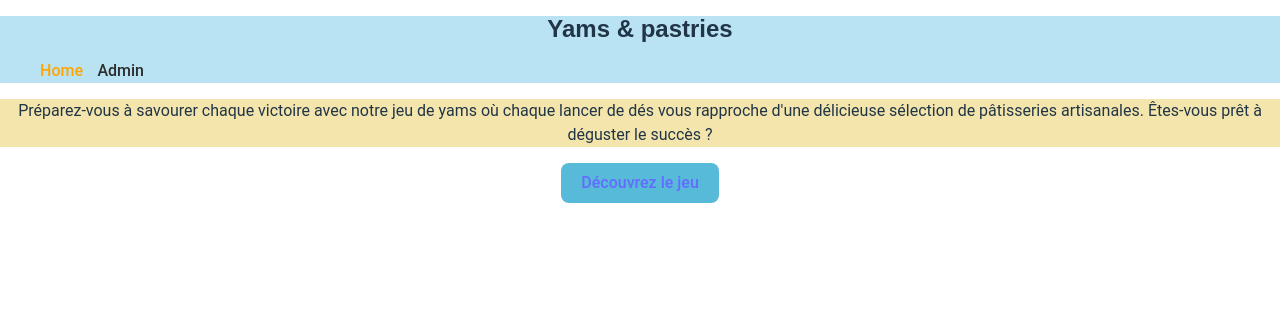
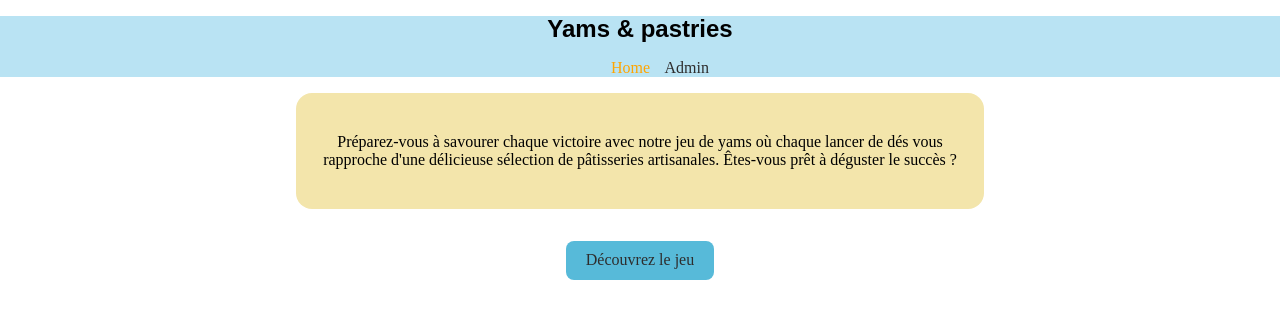
Before and after one commit to Sigma-2000/Yams-app-Thibault-Am-lie, a React (Vite) app in the folder Yams-Pastries-App/: page / in a window 1280 px wide. Shown: the top 318 px of the page. Built offline with nearby package versions, Linux system fonts and the light colour scheme.

Commit message:
move Navbar to App

```diff
--- a/Yams-Pastries-App/src/App.jsx
+++ b/Yams-Pastries-App/src/App.jsx
@@ -3,10 +3,12 @@ import { Routes, Route } from "react-router-dom";
 import Homepage from "./pages/Homepage";
 import Admin from "./pages/Admin";
 import Game from "./pages/Game";
+import Navbar from "./components/Navbar";
 
 function App() {
   return (
     <>
+    <Navbar />
       <Routes>
         <Route path={"/"} element={<Homepage />} />
         <Route path="/game" element={<Game />} />
--- a/Yams-Pastries-App/src/Homepage.css
+++ b/Yams-Pastries-App/src/Homepage.css
@@ -1,3 +1,59 @@
 section {
-    background-color: #F3E5AB;
+    background-color: #f3e5ab;
 }
+
+.container {
+    margin-bottom: 1rem;
+}
+
+button {
+    border-radius: 8px;
+    border: 1px solid transparent;
+    padding: 0.6em 1.2em;
+    font-size: 1em;
+    font-weight: 500;
+    font-family: inherit;
+    background-color: #57bad9;
+    cursor: pointer;
+    color: #faf7f7;
+    transition: border-color 0.25s;
+}
+
+button:hover {
+    border-color: #57bbd9b0;
+}
+
+button:focus,
+button:focus-visible {
+    outline: 4px auto -webkit-focus-ring-color;
+}
+
+a {
+    font-weight: 500;
+    color: #2e2d2d;
+    text-decoration: inherit;
+}
+
+a:hover {
+    color: #2e2d2d6e;
+}
+
+body {
+    margin: 0;
+    display: flex;
+    min-width: 100vw;
+    min-height: 100vh;
+}
+
+@media (min-width: 768px) {
+    .container {
+        display:flex;
+        justify-content: center;
+        margin-bottom: 2rem;
+    }
+    section {
+        max-width: 50vw;
+        padding: 1.5rem;
+        border-radius: 1rem;
+    }
+  }
--- a/Yams-Pastries-App/src/Navbar.css
+++ b/Yams-Pastries-App/src/Navbar.css
@@ -2,6 +2,7 @@ h1 {
   font-size: 1.5rem;
   line-height: 1.1;
   font-family: sans-serif;
+  text-align: center;
 }
 
 header {
@@ -13,6 +14,7 @@ header {
 nav ul {
   list-style-type: none;
   display: flex;
+  justify-content: center;
 }
 
 nav li {
--- a/Yams-Pastries-App/src/index.css
+++ b/Yams-Pastries-App/src/index.css
@@ -16,43 +16,11 @@
   -moz-osx-font-smoothing: grayscale;
 }
 
-a {
-  font-weight: 500;
-  color: #646cff;
-  text-decoration: inherit;
-}
-a:hover {
-  color: #535bf2;
-}
-
-body {
-  margin: 0;
-  display: flex;
-  min-width: 100vw;
-  min-height: 100vh;
-}
 
 
 
-button {
-  border-radius: 8px;
-  border: 1px solid transparent;
-  padding: 0.6em 1.2em;
-  font-size: 1em;
-  font-weight: 500;
-  font-family: inherit;
-  background-color: #57bad9;
-  cursor: pointer;
-  color: #FAF7F7;
-  transition: border-color 0.25s;
-}
-button:hover {
-  border-color: #57bbd9b0;
-}
-button:focus,
-button:focus-visible {
-  outline: 4px auto -webkit-focus-ring-color;
-}
+
+
 
 
 @media (prefers-color-scheme: light) {
--- a/Yams-Pastries-App/src/main.jsx
+++ b/Yams-Pastries-App/src/main.jsx
@@ -1,7 +1,6 @@
 import React from "react";
 import ReactDOM from "react-dom/client";
 import App from "./App.jsx";
-import "./index.css";
 import { BrowserRouter as Router } from "react-router-dom";
 
 ReactDOM.createRoot(document.getElementById("root")).render(
--- a/Yams-Pastries-App/src/pages/Homepage.jsx
+++ b/Yams-Pastries-App/src/pages/Homepage.jsx
@@ -1,12 +1,10 @@
 import { Link } from "react-router-dom";
-import Navbar from "../components/Navbar";
 import "../Homepage.css";
-import "../index.css";
 
 function Homepage() {
   return (
     <>
-      <Navbar />
+    <div className="container">
       <section>
         <p>
           Préparez-vous à savourer chaque victoire avec notre jeu de yams où
@@ -14,6 +12,7 @@ function Homepage() {
           pâtisseries artisanales. Êtes-vous prêt à déguster le succès ?
         </p>
       </section>
+    </div>
       <div>
         <button>
           <Link to="/game">Découvrez le jeu</Link>
```
